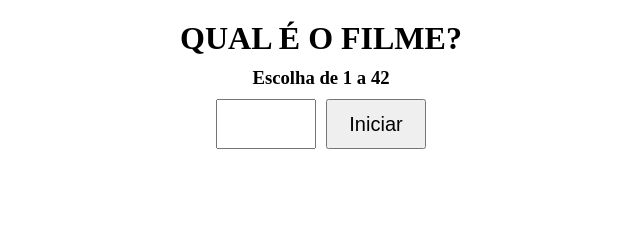
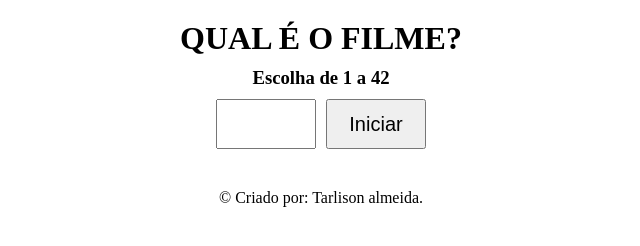
Before and after one commit to tarlisonalmeida/jogo, a plain HTML site: page index.html in a window 1280 px wide. Shown: the whole page, without its empty margins (319-959 px from the left). Drawn offline with Linux system fonts and the light colour scheme.

Commit message:
Update index.html

```diff
--- a/index.html
+++ b/index.html
@@ -25,6 +25,11 @@
 
     <div class="letras"></div>
 
+
+    <footer>
+        <p>&copy; Criado por: Tarlison almeida.</p>
+    </footer>
+
 <script src="script.js"></script>
 </body>
 </html>
```
